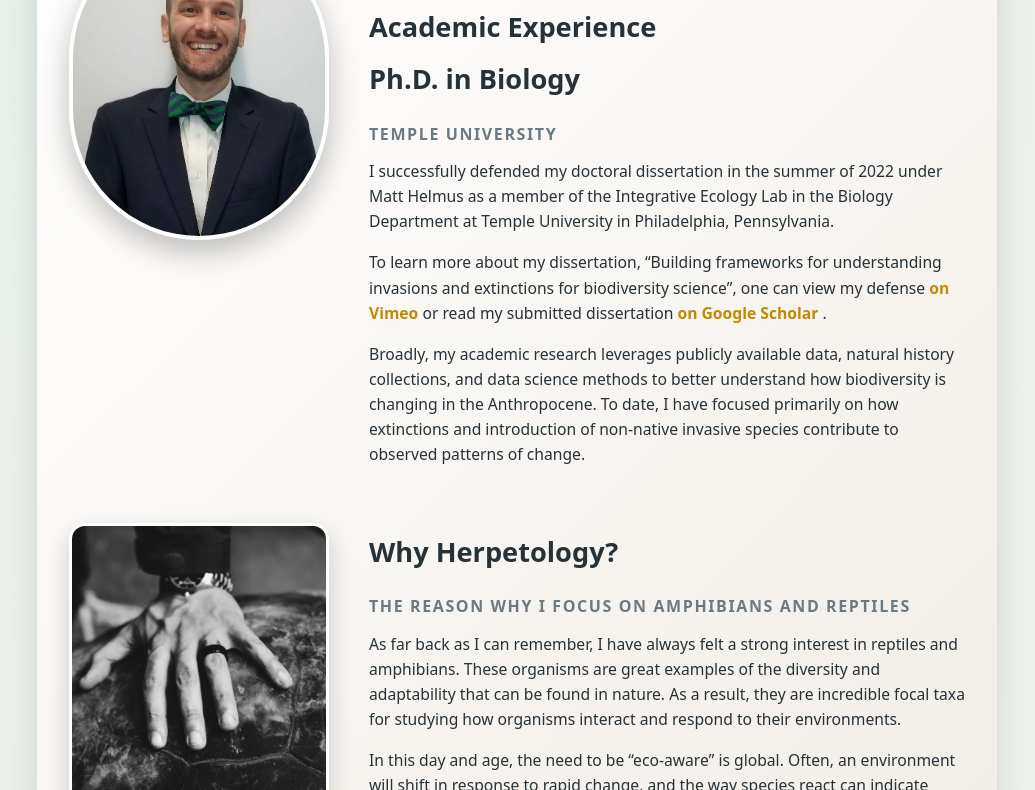
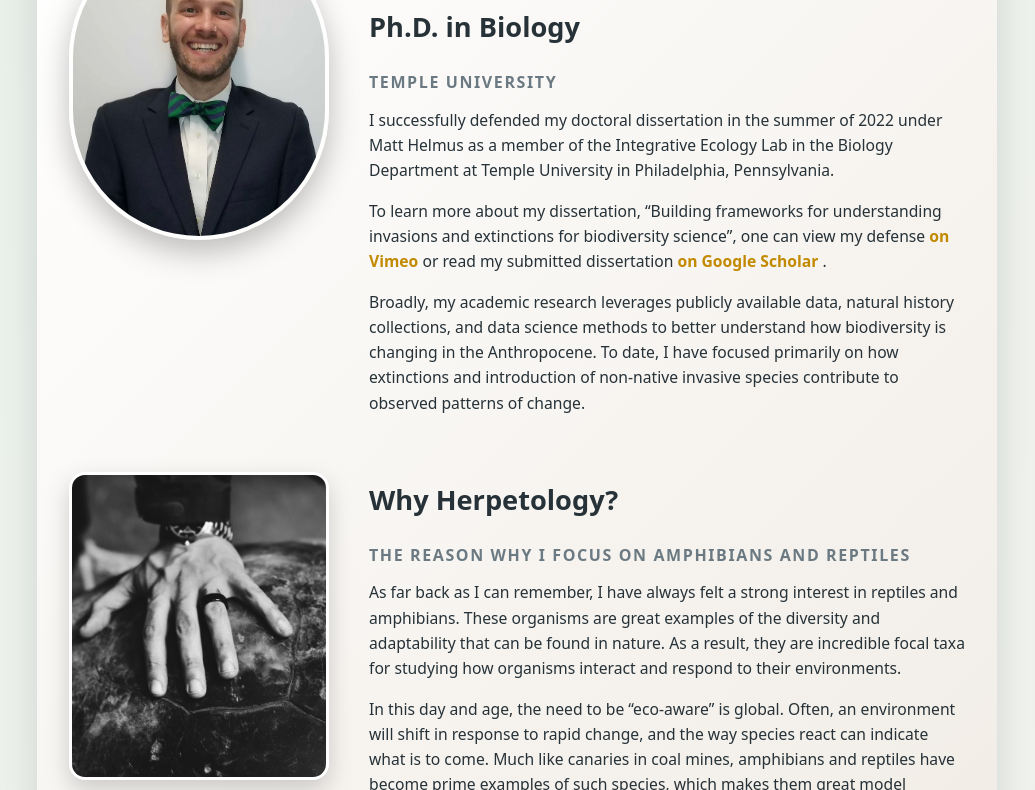
Before and after one commit to nahuron/nahuron.github.io, a plain HTML site: page index.html in a window 1280 px wide. Shown: the part 276-1066 px from the top of the page, without its empty margins (123-1158 px from the left). Drawn offline with Linux system fonts and the light colour scheme.

Commit message:
update headers

```diff
--- a/index.html
+++ b/index.html
@@ -47,7 +47,7 @@
       <div class="about-text">
         <h1 class="h1Tag s-text-font-size-over-40">About Me</h1>
 
-        <h2 class="h2Tag">Academic Experience</h2>
+        <!--<h2 class="h2Tag">Academic Experience</h2>-->
 
         <h3 class="h2Tag">Ph.D. in Biology</h3>
         <h4 class="h4Tag">Temple University</h4>
```
